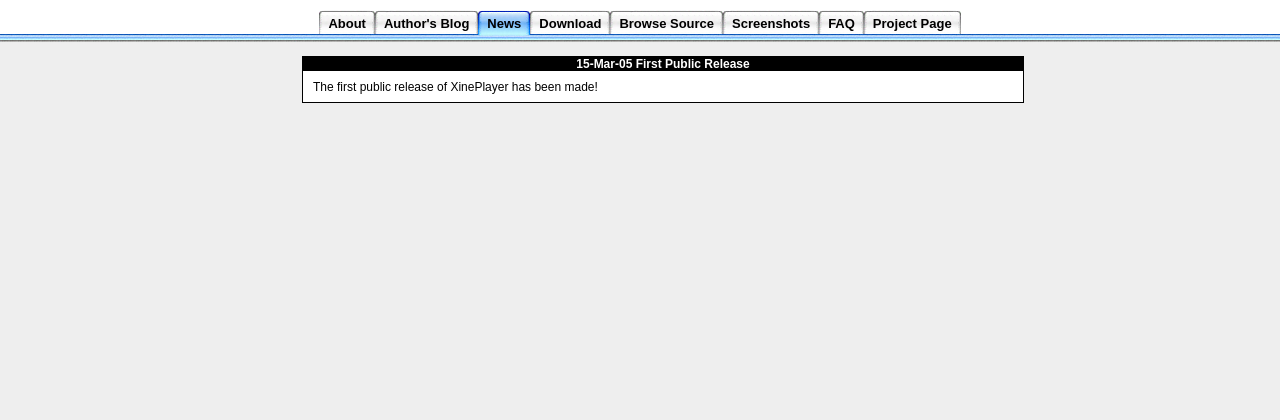
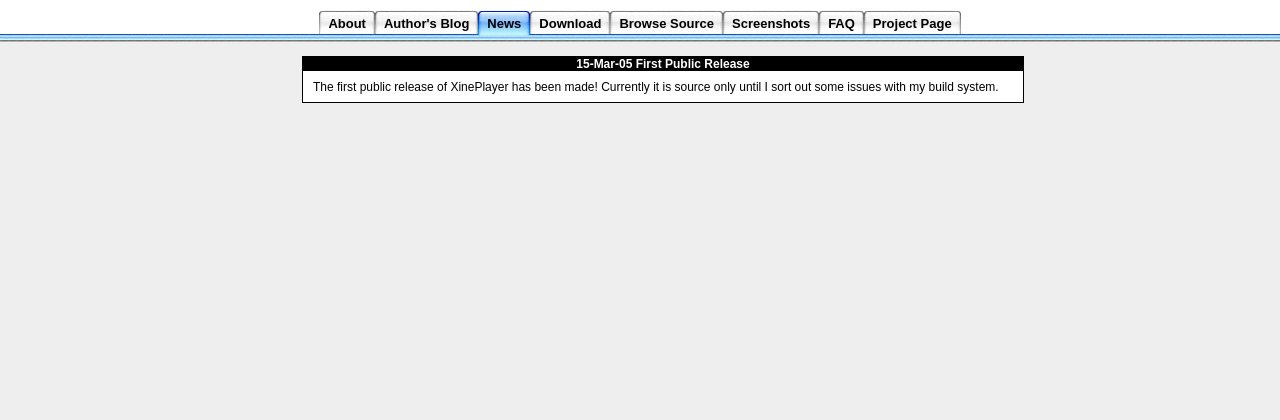
Before and after one commit to BackupTheBerlios/xineplayer-svn, a PHP site: page /news.php in a window 1280 px wide. Shown: the top 420 px of the page. Run offline with PHP 8.4, Linux system fonts and the light colour scheme.

Commit message:
Clarify first news item.

```diff
--- a/trunk/htdocs/newsItems.php
+++ b/trunk/htdocs/newsItems.php
@@ -3,7 +3,7 @@
 
 $newsItems = array(
   array( 'date' => '15-Mar-05', 'title' => 'First Public Release',
-          'contents' => '<p>The first public release of XinePlayer has been made!</p>'),
+          'contents' => '<p>The first public release of XinePlayer has been made! Currently it is source only until I sort out some issues with my build system.</p>'),
 /*
   array( 'date' => '4-Jul-04', 'title' => 'Rich Wareham Interview',
 	  'contents' => '
```
